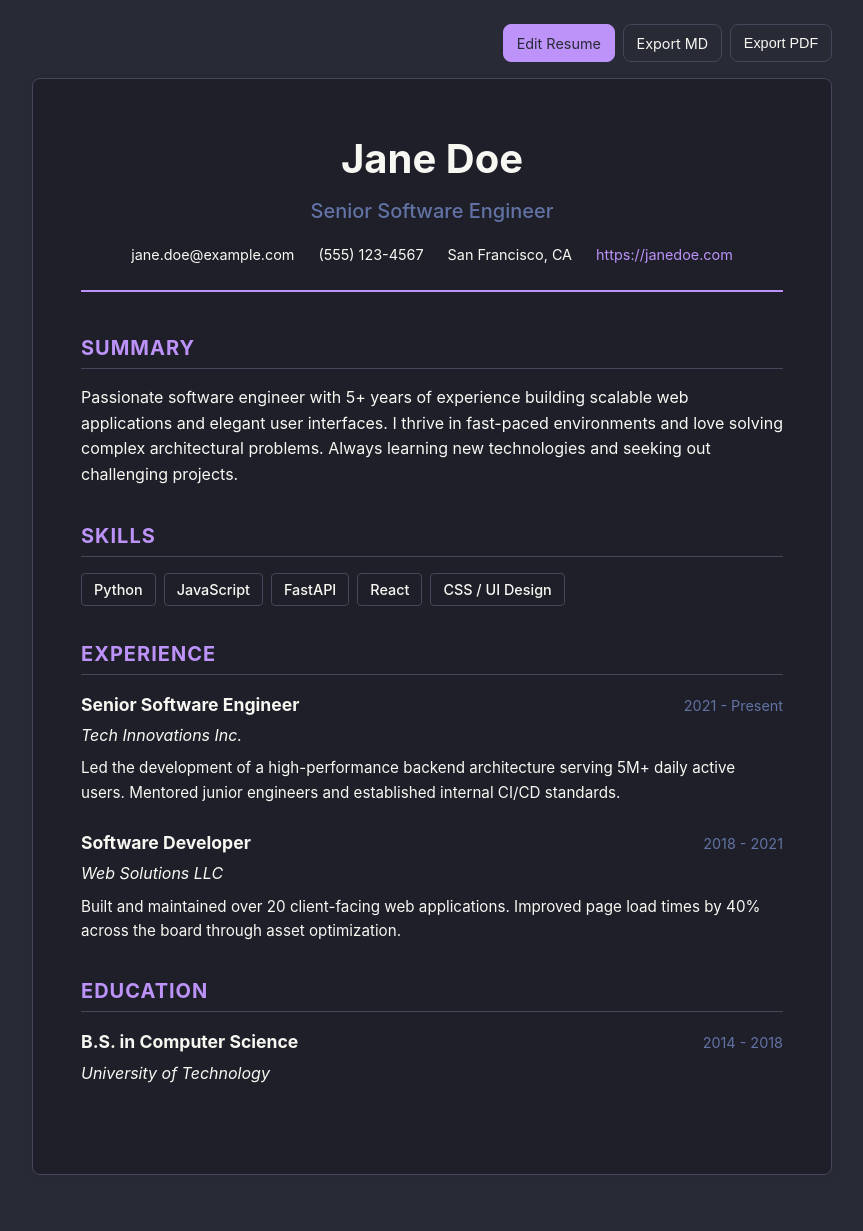
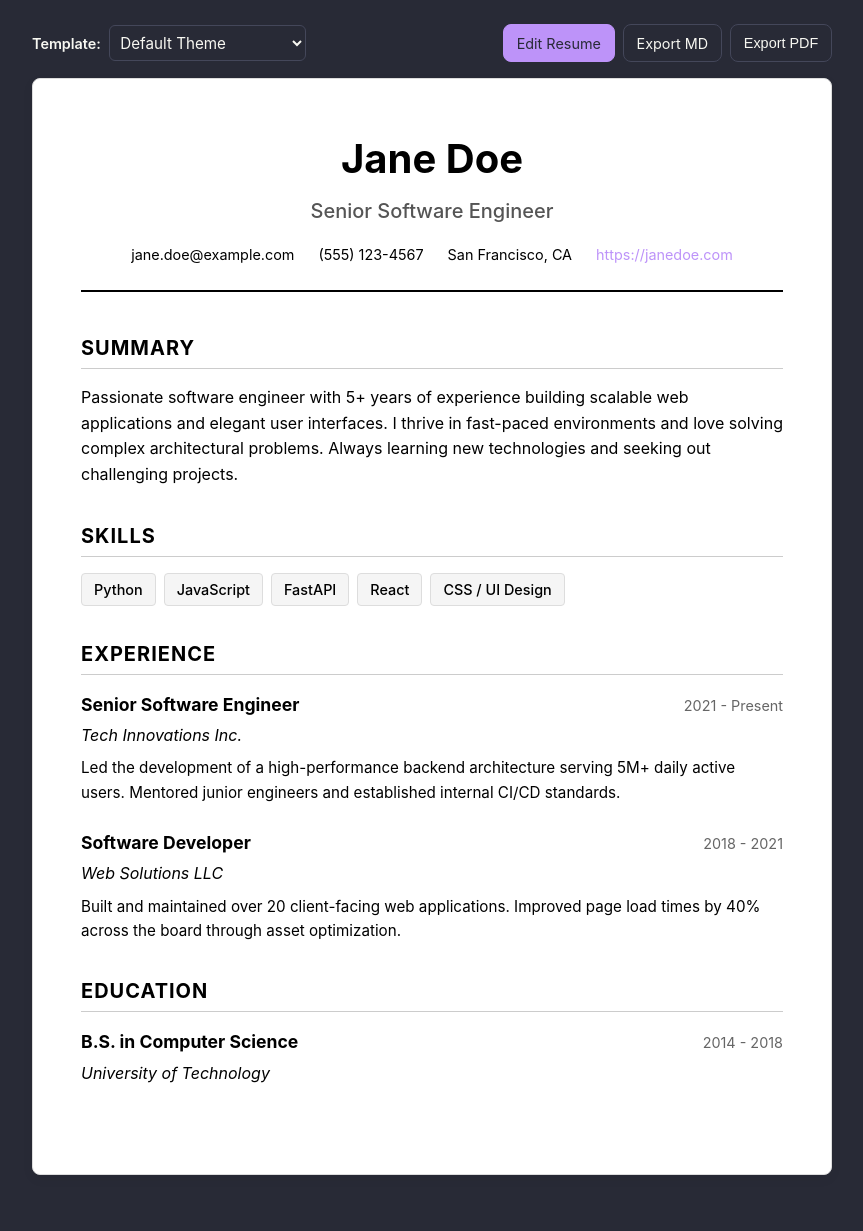
Before and after one commit to phatnguyen9722/knowledge_base_tool, a FastAPI app: page /resume in a window 1280 px wide; the page is wider, and only the part inside the window is pictured. Shown: the part 109-1340 px from the top of that part, without its empty margins (208-1071 px from the left). Run offline with FastAPI, Linux system fonts and the light colour scheme; some libraries are stand-ins or nearby versions.

Commit message:
(Feat): Add new theme for Resume

```diff
--- a/static/style.css
+++ b/static/style.css
@@ -1295,19 +1295,19 @@ body::before {
   margin-bottom: 1rem;
 }
 .resume-paper {
-  background: var(--card);
+  background: #fff;
   padding: 3rem;
   border-radius: 8px;
   box-shadow: 0 4px 12px rgba(0,0,0,0.05);
-  border: 1px solid var(--border);
-  color: var(--text);
+  border: 1px solid #ddd;
+  color: #000;
   line-height: 1.6;
 }
 .resume-header {
   text-align: center;
   margin-bottom: 2.5rem;
   padding-bottom: 1.5rem;
-  border-bottom: 2px solid var(--accent);
+  border-bottom: 2px solid #000;
 }
 .resume-header h1 {
   margin: 0 0 0.25rem 0;
@@ -1317,7 +1317,7 @@ body::before {
   margin: 0 0 1rem 0;
   font-size: 1.25rem;
   font-weight: 500;
-  color: var(--muted);
+  color: #555;
 }
 .resume-contact {
   display: flex;
@@ -1337,8 +1337,8 @@ body::before {
   font-size: 1.25rem;
   text-transform: uppercase;
   letter-spacing: 1px;
-  color: var(--accent);
-  border-bottom: 1px solid var(--border);
+  color: #000;
+  border-bottom: 1px solid #ccc;
   padding-bottom: 0.25rem;
   margin-bottom: 1rem;
 }
@@ -1354,8 +1354,8 @@ body::before {
   gap: 0.5rem;
 }
 .resume-skills li {
-  background: var(--bg-alt);
-  border: 1px solid var(--border);
+  background: #f5f5f5;
+  border: 1px solid #ddd;
   padding: 0.25rem 0.75rem;
   border-radius: 4px;
   font-size: 0.9rem;
@@ -1378,7 +1378,7 @@ body::before {
 }
 .resume-date {
   font-size: 0.9rem;
-  color: var(--muted);
+  color: #666;
   white-space: nowrap;
 }
 .resume-company {
--- a/templates/resume.html
+++ b/templates/resume.html
@@ -4,13 +4,24 @@
 
 {% block content %}
 <div class="resume-container">
-  <div class="resume-actions print-hide">
-    <a href="/resume/edit" class="btn btn-primary">Edit Resume</a>
-    <a href="/resume/export.md" class="btn" download>Export MD</a>
-    <button onclick="window.print()" class="btn">Export PDF</button>
+  <div class="resume-actions print-hide" style="display:flex; justify-content:space-between; align-items:center;">
+    <div style="display:flex; align-items:center; gap:0.5rem;">
+      <label for="resume-template" style="font-weight:600; font-size:0.9rem;">Template:</label>
+      <select id="resume-template" class="input" style="width:auto; padding:0.4rem; margin:0;" onchange="changeTemplate()">
+        <option value="template-default">Default Theme</option>
+        <option value="template-classic">Classic / Minimalist</option>
+        <option value="template-modern">Modern / Bold</option>
+        <option value="template-sidebar">Two-Column / Sidebar</option>
+      </select>
+    </div>
+    <div style="display:flex; gap:0.5rem;">
+      <a href="/resume/edit" class="btn btn-primary">Edit Resume</a>
+      <a href="/resume/export.md" class="btn" download>Export MD</a>
+      <button onclick="window.print()" class="btn">Export PDF</button>
+    </div>
   </div>
 
-  <div class="resume-paper">
+  <div id="resume-paper" class="resume-paper template-default">
     <header class="resume-header">
       <h1>{{ resume.name }}</h1>
       {% if resume.title %}<h2>{{ resume.title }}</h2>{% endif %}
@@ -26,7 +37,7 @@
     </header>
 
     {% if content_html %}
-    <section class="resume-section">
+    <section class="resume-section resume-section-summary">
       <h3>Summary</h3>
       <div class="resume-content">
         {{ content_html | safe }}
@@ -35,7 +46,7 @@
     {% endif %}
 
     {% if resume.skills %}
-    <section class="resume-section">
+    <section class="resume-section resume-section-skills">
       <h3>Skills</h3>
       <ul class="resume-skills">
         {% for skill in resume.skills %}
@@ -46,7 +57,7 @@
     {% endif %}
 
     {% if resume.experience %}
-    <section class="resume-section">
+    <section class="resume-section resume-section-experience">
       <h3>Experience</h3>
       <div class="resume-items">
         {% for exp in resume.experience %}
@@ -66,7 +77,7 @@
     {% endif %}
 
     {% if resume.education %}
-    <section class="resume-section">
+    <section class="resume-section resume-section-education">
       <h3>Education</h3>
       <div class="resume-items">
         {% for edu in resume.education %}
@@ -83,4 +94,28 @@
     {% endif %}
   </div>
 </div>
+
+<script>
+  function changeTemplate() {
+    const sel = document.getElementById('resume-template').value;
+    const paper = document.getElementById('resume-paper');
+
+    // Remove old templates
+    paper.classList.remove('template-default', 'template-classic', 'template-modern', 'template-sidebar');
+
+    // Add new template
+    paper.classList.add(sel);
+
+    // Save preference
+    localStorage.setItem('kb-resume-template', sel);
+  }
+
+  document.addEventListener('DOMContentLoaded', () => {
+    const saved = localStorage.getItem('kb-resume-template');
+    if (saved) {
+      document.getElementById('resume-template').value = saved;
+      changeTemplate();
+    }
+  });
+</script>
 {% endblock %}
```
Also changed, not shown: other parts of static/style.css (+98 -11 lines).
